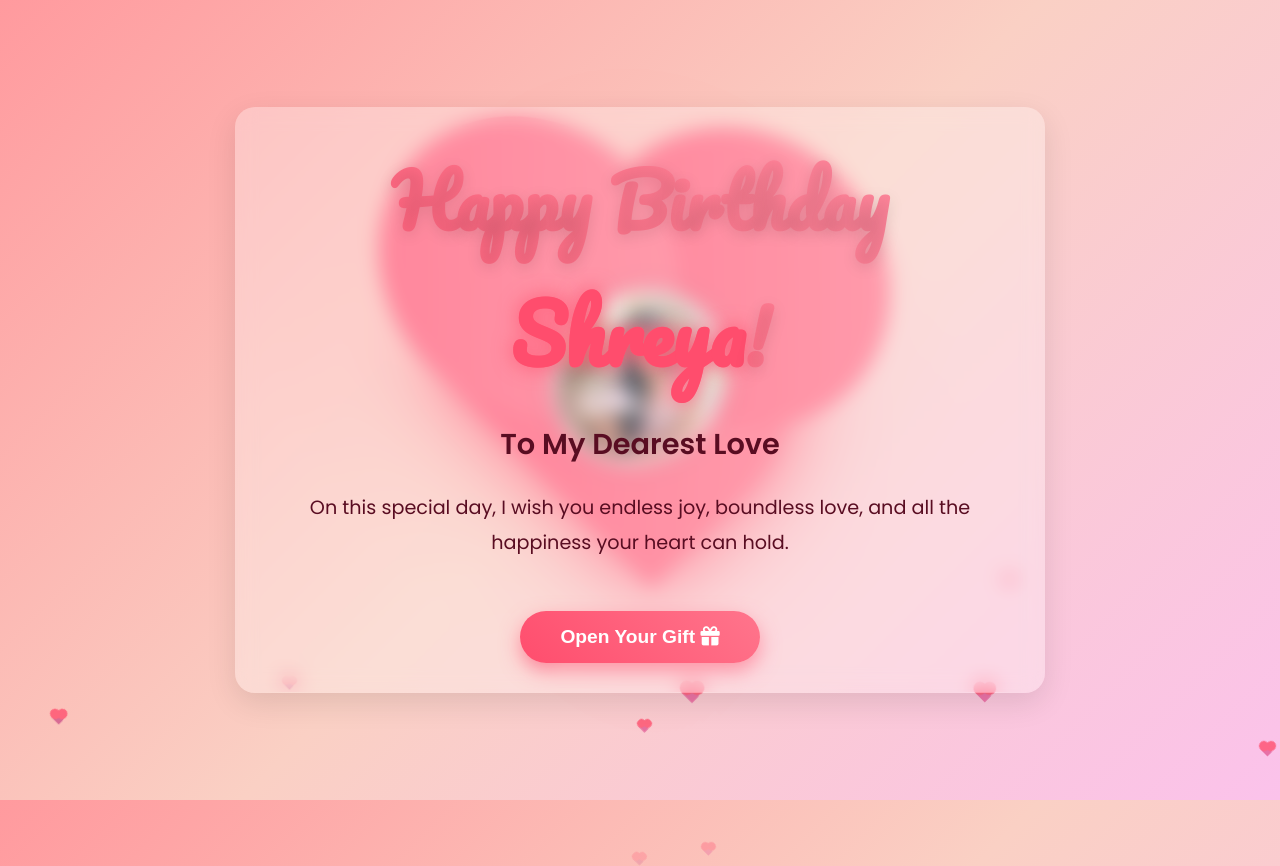
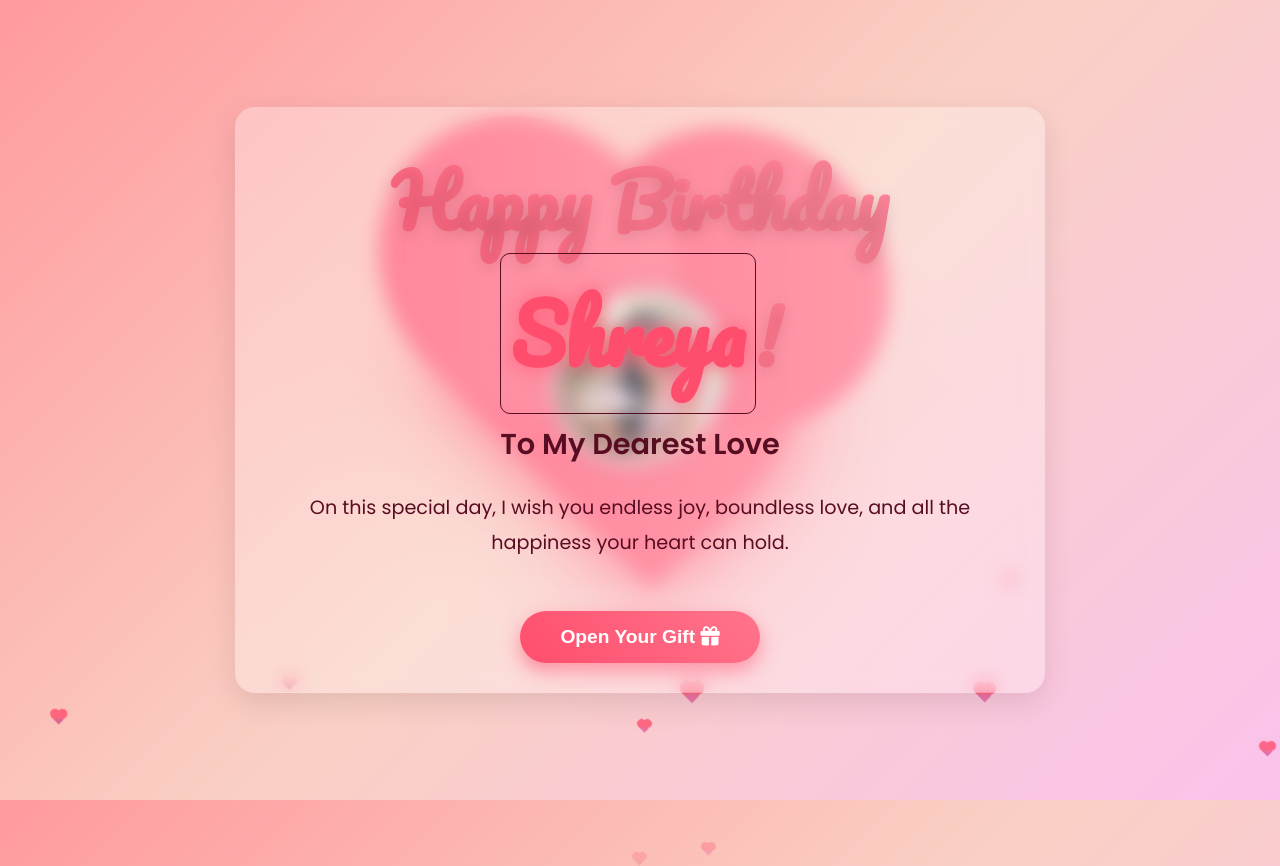
Before and after one commit to gamedev1997/HappyBirthdayShreya, a plain HTML site: page index.html in a window 1280 px wide. Drawn offline with Linux system fonts and the light colour scheme.

Commit message:
Update index.html

```diff
--- a/index.html
+++ b/index.html
@@ -152,6 +152,9 @@
             text-shadow: 0 0 10px rgba(255, 77, 109, 0.5);
             font-size: 1.1em;
             animation: pulseName 2s infinite;
+             border: 1px solid #590d22;
+            padding: 10px;
+            border-radius: 10px;
         }
 
         h2 {
@@ -960,4 +963,5 @@
         });
     </script>
 </body>
+
 </html>
```
